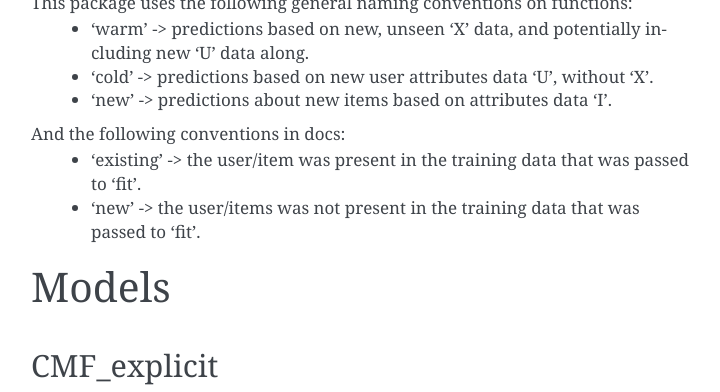
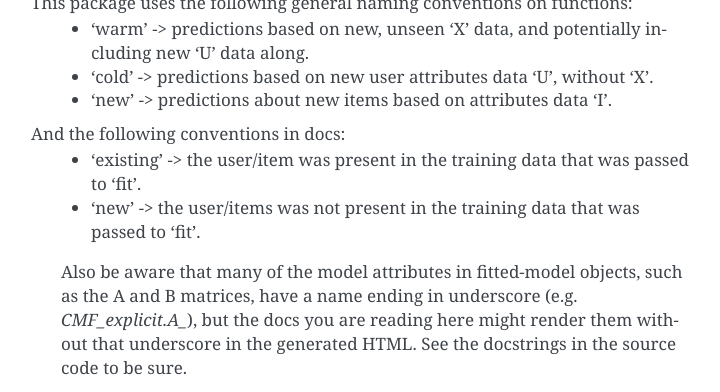
Before and after one commit to david-cortes/cmfrec, a Sphinx documentation site: the page built from docs/index.rst, in a window 1280 px wide and 900 px high, scrolled down 448 px, cut to the strip 0-392 px from the top of the window. Shown: the whole strip, without its empty margins (389-1109 px from the left). Built offline with Sphinx 7.4.7, drawn with Linux system fonts in a browser that asks for light colours; pages that are not in the unit, such as notebooks, are missing from menus.

Commit message:
correct more typos, add note about bug in rendered rst

```diff
--- a/docs/index.rst
+++ b/docs/index.rst
@@ -29,6 +29,11 @@ This package uses the following general naming conventions on functions:
 And the following conventions in docs:
  - 'existing' -> the user/item was present in the training data that was passed to 'fit'.
  - 'new' -> the user/items was not present in the training data that was passed to 'fit'.
+
+ Also be aware that many of the model attributes in fitted-model objects, such as the A and B matrices,
+ have a name ending in underscore (e.g. *CMF_explicit.A_*), but the docs you are reading here might
+ render them without that underscore in the generated HTML. See the docstrings in the source code
+ to be sure.
 
 .. toctree::
    :maxdepth: 3
```
